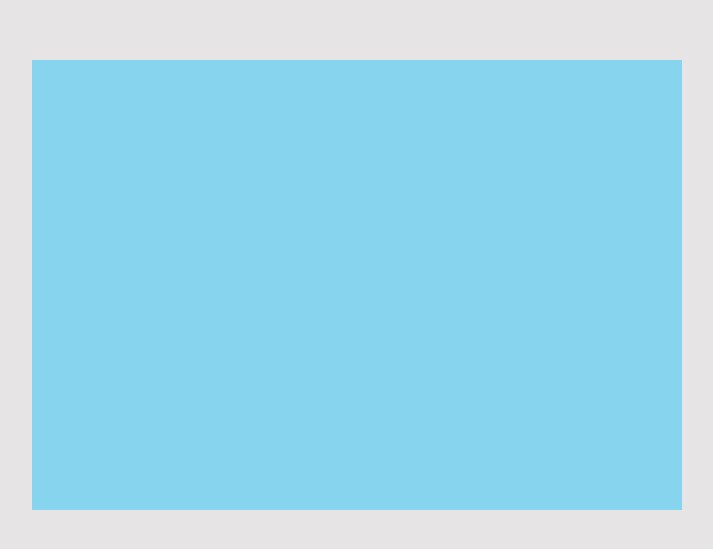
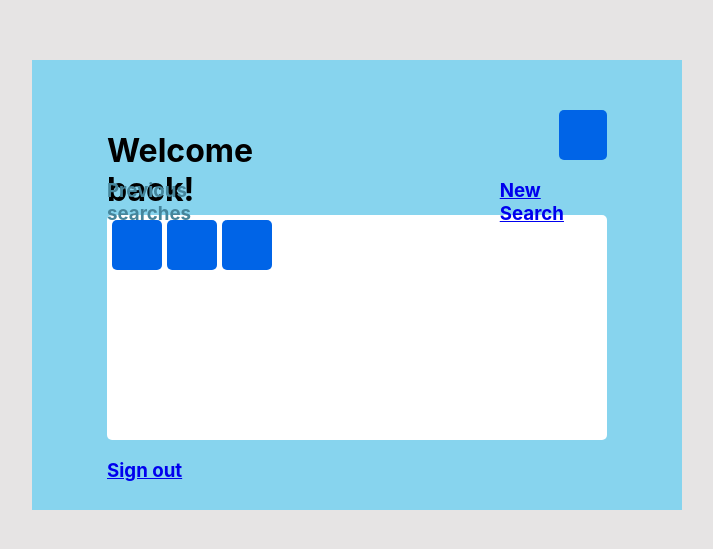
Before and after one commit to katiemhughes/thevacationdetective, a React (Create React App) app in the folder client/: page /profile in a window 1280 px wide. Shown: the part 115-664 px from the top of the page, without its empty margins (283-996 px from the left). Built offline with nearby package versions, Linux system fonts and the light colour scheme.

Commit message:
draft profile page

```diff
--- a/client/src/App.css
+++ b/client/src/App.css
@@ -40,3 +40,44 @@
 .submit-signup-btn {
   margin-top: 30px;
 }
+/* PROFILE PAGE */
+.profile-content-box {
+  height: 350px;
+  width: 500px;
+}
+.board-container {
+  height: 225px;
+  width: 500px;
+  background: white;
+  border-radius: 5px;
+  display: flex;
+}
+.header {
+  height: 50px;
+  width: 500px;
+  display: flex;
+}
+.profile-img {
+  width: 50px;
+  height: 50px;
+  background-color: rgb(0, 100, 231);
+  margin-left: 221px;
+  border-radius: 5px;
+}
+.board {
+  width: 50px;
+  height: 50px;
+  background-color: rgb(0, 100, 231);
+  border-radius: 5px;
+  margin-left: 5px;
+  margin-top: 5px;
+}
+.previous-searches {
+  color: rgb(69, 133, 155);
+  margin-right: 228px;
+}
+.sub-title-box {
+  height: 55px;
+  width: 500px;
+  display: flex;
+}
--- a/client/src/App.js
+++ b/client/src/App.js
@@ -4,6 +4,7 @@ import "./App.css";
 import LandingPage from "./components/LandingPage";
 import SignUpForm from "./components/SignUpForm";
 import Questions from "./components/Questions";
+import ProfilePage from "./components/ProfilePage";
 
 class App extends React.Component {
   state = {};
@@ -15,6 +16,7 @@ class App extends React.Component {
             <Route path="/home" component={LandingPage} />
             <Route path="/signup" component={SignUpForm} />
             <Route path="/questions" component={Questions} />
+            <Route path="/profile" component={ProfilePage} />
           </div>
         </div>
       </BrowserRouter>
--- /dev/null
+++ b/client/src/components/ProfilePage.js
@@ -0,0 +1,31 @@
+import React from 'react';
+import { Link } from 'react-router-dom';
+
+class ProfilePage extends React.Component {
+    state = {}
+    render() {
+        return (
+            <div className="profile-content-box">
+                <div className="header">
+                    <h1>Welcome back!</h1>
+                    <div className="profile-img"></div>
+                </div>
+                <div className="search-board">
+                    <div className="sub-title-box">
+                        <h3 className="previous-searches">Previous searches</h3>
+                        <Link to="/questions"><h3 className="new-search">New Search</h3></Link>
+                    </div>
+                    <div className="board-container">
+                        <div className="board"></div>
+                        <div className="board"></div>
+                        <div className="board"></div>
+                    </div>
+                </div>
+                <Link to="/home"><h3>Sign out</h3></Link>
+
+            </div>
+        )
+    }
+}
+
+export default ProfilePage;
--- a/client/src/components/Questions.js
+++ b/client/src/components/Questions.js
@@ -1,4 +1,5 @@
 import React, { Component } from "react";
+import { Link } from 'react-router-dom';
 import Checkbox from "./Checkbox";
 import axios from "axios";
 
@@ -47,7 +48,7 @@ class Questions extends Component {
       })
       .catch((error) => {
         console.log(error);
-    });
+      });
 
     this.setState({
       Museums: "",
@@ -72,7 +73,7 @@ class Questions extends Component {
     for (const checkbox of this.selectedCheckboxes) {
       console.log(checkbox, "is selected.");
     }
-};
+  };
 
   createCheckbox = (label) => (
     <Checkbox
@@ -96,6 +97,7 @@ class Questions extends Component {
                 Save
               </button>
             </form>
+            <Link to="/profile"><h3>Profile</h3></Link>
           </div>
         </div>
       </div>
```
